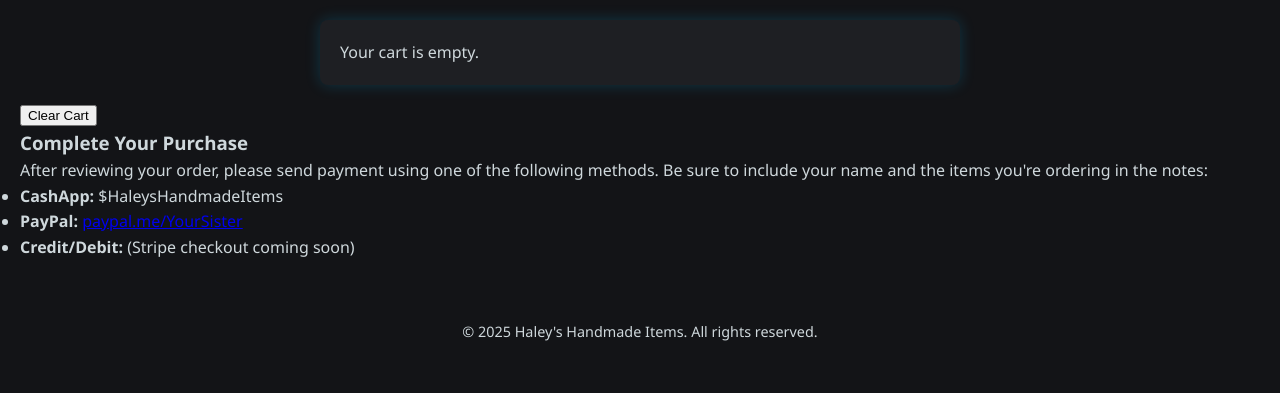
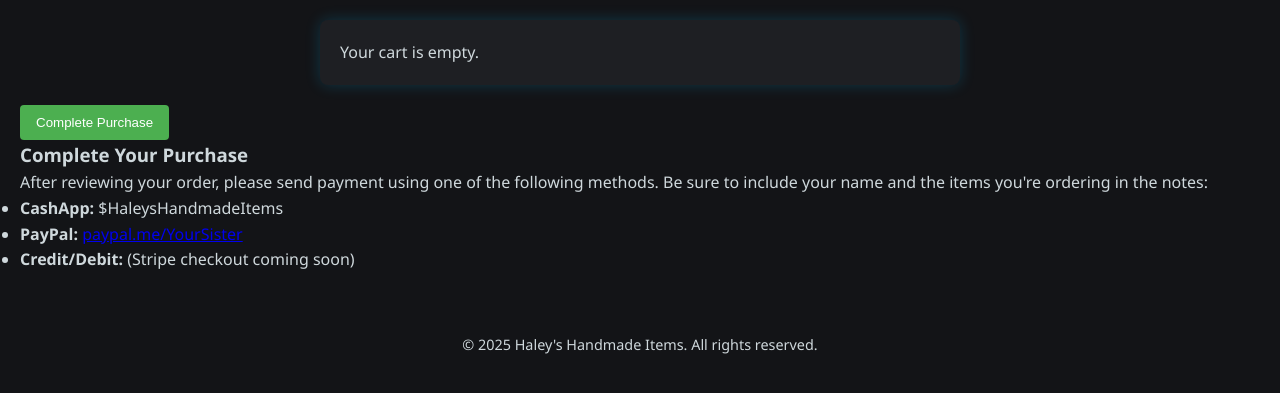
Before and after one commit to Dem-i/testing-223, a plain HTML site: page cart.html in a window 1280 px wide. Shown: the part 117-510 px from the top of the page. Drawn offline with Linux system fonts and the light colour scheme.

Commit message:
Update cart.html

```diff
--- a/cart.html
+++ b/cart.html
@@ -22,8 +22,9 @@
   <main>
     <section class="cart-section">
       <div id="cart-items"></div>
-      <p id="total"></p>
-      <button onclick="clearCart()" style="margin-top: 20px;">Clear Cart</button>
+      <p id="total"></p> <button onclick="completePurchase()" style="margin-top: 20px; background-color: #4CAF50; color: white; padding: 10px 16px; border: none; border-radius: 4px; cursor: pointer;">
+  Complete Purchase
+</button>
 
 
       <h3>Complete Your Purchase</h3>
```
